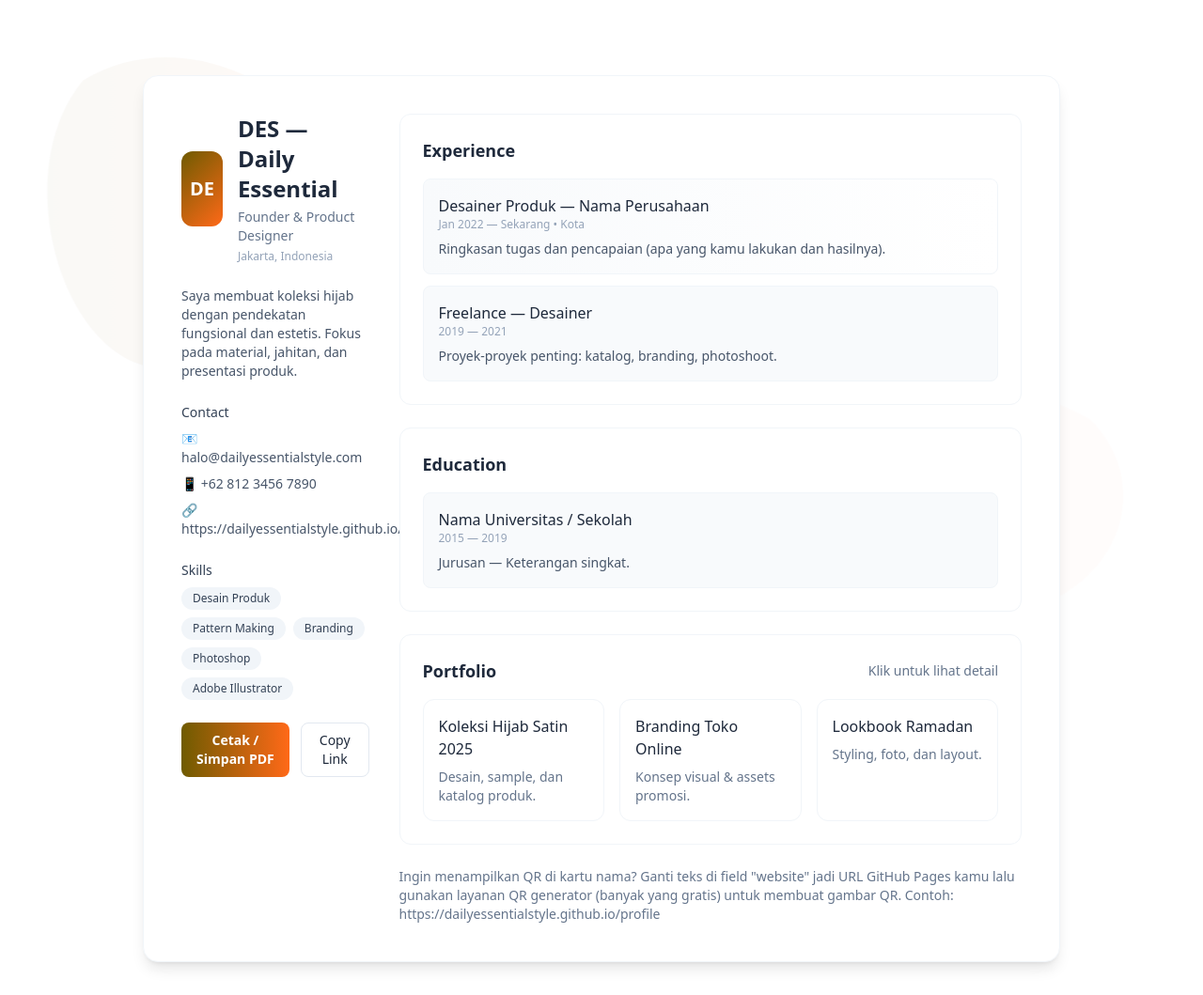
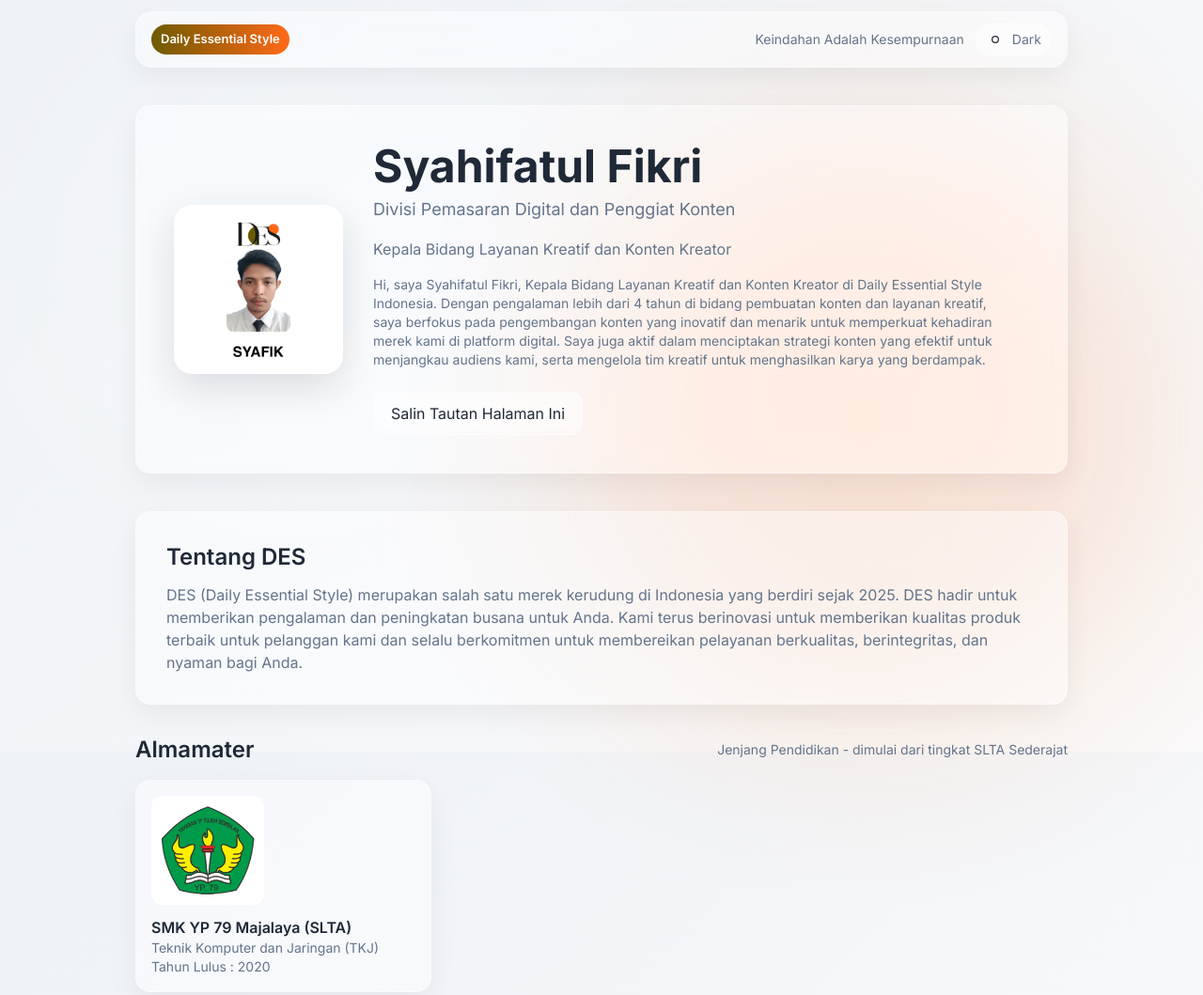
Before and after one commit to dailyessentialstyle/profile, a plain HTML site: page syafik/index.html in a window 1280 px wide. Shown: the top 1059 px of the page at 94% size. Drawn offline with nearby package versions, Linux system fonts and the light colour scheme.

Commit message:
Add files via upload

```diff
--- a/syafik/index.html
+++ b/syafik/index.html
@@ -1,186 +1,451 @@
 <!doctype html>
 <html lang="id">
+
 <head>
+  <!-- Oleh : Tim Dukungan TI Daily Essential Style Indonesia Divisi Internet dan Situs Jejaring -->
   <meta charset="utf-8" />
   <meta name="viewport" content="width=device-width,initial-scale=1" />
-  <title>Nama Kamu — CV / Portofolio</title>
+  <title>Syahifatul Fikri - Daily Essential Style Indonesia</title>
 
-  <!-- Tailwind Play CDN (fast for prototypes) -->
+  <!-- Fonts -->
+  <link href="https://fonts.googleapis.com/css2?family=Inter:wght@300;400;500;600;700&display=swap" rel="stylesheet">
+
+  <!-- Tailwind (dev CDN) -->
   <script src="https://cdn.tailwindcss.com"></script>
+
   <style>
-    :root{
-      --accent-1: #6F5B01; /* earthy */
-      --accent-2: #FF6918; /* orange */
+    :root {
+      --bg-1: #edf2f7;
+      /* light page */
+      --bg-2: #fafafa;
+      --text: #1f2937;
+      /* slate-800 */
+      --muted: #64748b;
+      /* slate-500 */
+      --glass: rgba(255, 255, 255, 0.45);
+      --glass-2: rgba(255, 255, 255, 0.10);
+      --border: rgba(255, 255, 255, 0.35);
+      --accent-1: #6F5B01;
+      /* earthy */
+      --accent-2: #FF6918;
+      /* orange */
+      --aura-white: rgba(255, 255, 255, 0.28);
+      --aura-orange: rgba(255, 105, 24, 0.18);
     }
-    @media print{.no-print{display:none!important}}
-    .focus-ring:focus{outline:4px solid rgba(111,91,1,0.12);outline-offset:4px}
-    .blob-1{animation:moveA 10s ease-in-out infinite}
-    .blob-2{animation:moveB 14s ease-in-out infinite}
-    @keyframes moveA{0%{transform:translateY(0) translateX(0) scale(1)}50%{transform:translateY(-18px) translateX(12px) scale(1.05)}100%{transform:translateY(0) translateX(0) scale(1)}}
-    @keyframes moveB{0%{transform:translateY(0) translateX(0) scale(1)}50%{transform:translateY(22px) translateX(-18px) scale(0.98)}100%{transform:translateY(0) translateX(0) scale(1)}}
-    .reveal{opacity:0;transform:translateY(8px);transition:opacity .6s ease,transform .6s ease}
-    .reveal.visible{opacity:1;transform:none}
+
+    /* DARK THEME VARIABLES */
+    [data-theme="dark"] {
+      --bg-1: #0b1220;
+      /* dark page */
+      --bg-2: #071124;
+      --text: #e6eef6;
+      /* light text */
+      --muted: #9aa7b8;
+      --glass: rgba(6, 10, 17, 0.48);
+      --glass-2: rgba(255, 255, 255, 0.02);
+      --border: rgba(255, 255, 255, 0.06);
+      --aura-white: rgba(255, 255, 255, 0.04);
+      --aura-orange: rgba(255, 105, 24, 0.08);
+    }
+
+    html,
+    body {
+      height: 100%;
+      background: linear-gradient(135deg, var(--bg-1), var(--bg-2));
+      color: var(--text);
+      font-family: Inter, system-ui, -apple-system, "Segoe UI", Roboto, "Helvetica Neue", Arial;
+      -webkit-font-smoothing: antialiased;
+      -moz-osx-font-smoothing: grayscale;
+      scroll-behavior: smooth;
+    }
+
+    /* NAV glass */
+    .nav-glass {
+      background: linear-gradient(180deg, rgba(255, 255, 255, 0.6), rgba(255, 255, 255, 0.25));
+      backdrop-filter: blur(12px) saturate(140%);
+      border-bottom: 1px solid var(--border);
+    }
+
+    [data-theme="dark"] .nav-glass {
+      background: linear-gradient(180deg, rgba(255, 255, 255, 0.03), rgba(255, 255, 255, 0.02));
+    }
+
+    /* CARD / GLASS */
+    .glass {
+      background: var(--glass);
+      backdrop-filter: blur(16px) saturate(160%);
+      -webkit-backdrop-filter: blur(16px) saturate(160%);
+      border-radius: 18px;
+      border: 1px solid var(--border);
+      box-shadow: 0 10px 30px rgba(2, 6, 23, 0.06);
+    }
+
+    .glass-2 {
+      background: var(--glass-2);
+      border-radius: 14px;
+      border: 1px solid var(--border);
+    }
+
+    /* Buttons */
+    .btn-glass {
+      background: linear-gradient(180deg, rgba(255, 255, 255, 0.28), rgba(255, 255, 255, 0.2));
+      backdrop-filter: blur(10px);
+      border-radius: 12px;
+      padding: 10px 18px;
+      border: 1px solid var(--border);
+      display: inline-flex;
+      align-items: center;
+      gap: 8px;
+      transition: transform .22s ease, box-shadow .22s ease, background .22s ease;
+    }
+
+    .btn-glass:hover {
+      transform: translateY(-3px);
+      box-shadow: 0 12px 26px rgba(2, 6, 23, 0.08);
+    }
+
+    [data-theme="dark"] .btn-glass {
+      background: linear-gradient(180deg, rgba(255, 255, 255, 0.03), rgba(255, 255, 255, 0.02));
+    }
+
+    /* Floating aura (left / right) */
+    .aura-1,
+    .aura-2 {
+      position: absolute;
+      border-radius: 999px;
+      filter: blur(120px);
+      transform: translateZ(0);
+      pointer-events: none;
+      opacity: 1;
+    }
+
+    .aura-1 {
+      width: 520px;
+      height: 520px;
+      left: 4%;
+      top: 6%;
+      background: var(--aura-white);
+      animation: floatA 10s ease-in-out infinite;
+    }
+
+    .aura-2 {
+      width: 640px;
+      height: 640px;
+      right: 3%;
+      bottom: 6%;
+      background: var(--aura-orange);
+      animation: floatB 12s ease-in-out infinite;
+      opacity: 0.9;
+    }
+
+    @keyframes floatA {
+      0% {
+        transform: translateY(0)
+      }
+
+      50% {
+        transform: translateY(-22px)
+      }
+
+      100% {
+        transform: translateY(0)
+      }
+    }
+
+    @keyframes floatB {
+      0% {
+        transform: translateY(0)
+      }
+
+      50% {
+        transform: translateY(18px)
+      }
+
+      100% {
+        transform: translateY(0)
+      }
+    }
+
+    /* hero image */
+    .hero-img {
+      width: 180px;
+      height: 180px;
+      border-radius: 20px;
+      object-fit: cover;
+      box-shadow: 0 14px 40px rgba(2, 6, 23, 0.12);
+    }
+
+
+    /* reveal (scroll) animation base */
+    .reveal {
+      opacity: 0;
+      transform: translateY(18px);
+      transition: opacity .7s cubic-bezier(.2, .9, .2, 1), transform .7s cubic-bezier(.2, .9, .2, 1);
+      will-change: opacity, transform;
+    }
+
+    .reveal.in-view {
+      opacity: 1;
+      transform: translateY(0);
+    }
+
+    /* image hover zoom */
+    .img-zoom {
+      transition: transform .4s ease;
+    }
+
+    .img-zoom:hover {
+      transform: scale(1.06) translateZ(0);
+    }
+
+    /* responsive tweaks */
+    @media (max-width:1024px) {
+      .hero-img {
+        width: 120px;
+        height: 120px;
+        border-radius: 14px;
+      }
+    }
+
+    @media (prefers-reduced-motion: reduce) {
+
+      .aura-1,
+      .aura-2,
+      .img-zoom,
+      .btn-glass {
+        animation: none !important;
+        transition: none !important;
+      }
+
+      .reveal {
+        transition: none !important;
+        opacity: 1;
+        transform: none;
+      }
+    }
+
+    /* small utility */
+    .muted {
+      color: var(--muted);
+    }
+
+    .accent-pill {
+      background: linear-gradient(90deg, var(--accent-1), var(--accent-2));
+      color: white;
+      padding: 6px 10px;
+      border-radius: 999px;
+      font-weight: 600;
+      font-size: 13px;
+    }
+
+    .topbar-toggle {
+      cursor: pointer;
+      padding: 6px 10px;
+      border-radius: 999px;
+      display: inline-flex;
+      gap: 8px;
+      align-items: center;
+    }
   </style>
 </head>
-<body class="antialiased text-slate-800 bg-white">
-  <svg class="pointer-events-none fixed left-0 top-0 -z-10 w-[80vw] max-w-xl opacity-30 blob-1" width="800" height="600" viewBox="0 0 800 600" fill="none" aria-hidden="true">
-    <defs>
-      <linearGradient id="g1" x1="0" x2="1">
-        <stop offset="0" stop-color="var(--accent-1)" />
-        <stop offset="1" stop-color="var(--accent-2)" />
-      </linearGradient>
-    </defs>
-    <path d="M120 40C220 -20 340 10 420 80C520 160 560 260 500 340C440 420 320 480 200 440C80 400 20 160 120 40Z" fill="url(#g1)" opacity="0.12"></path>
-  </svg>
 
-  <svg class="pointer-events-none fixed right-0 bottom-0 -z-10 w-[70vw] max-w-lg opacity-20 blob-2" width="700" height="500" viewBox="0 0 700 500" fill="none" aria-hidden="true">
-    <path d="M560 80C640 160 620 280 520 340C420 400 300 420 200 360C100 300 40 160 120 80C200 0 420 0 560 80Z" fill="var(--accent-2)" opacity="0.08"></path>
-  </svg>
+<body>
 
-  <main class="max-w-5xl mx-auto px-6 py-12 lg:py-20">
-    <div class="bg-white shadow-lg rounded-2xl overflow-hidden border border-slate-100">
-      <div class="grid grid-cols-1 lg:grid-cols-4 gap-6 lg:gap-8 p-6 lg:p-10">
+  <!-- Floating Aura -->
+  <div class="aura-1"></div>
+  <div class="aura-2"></div>
 
-        <aside class="lg:col-span-1 space-y-6">
-          <div class="flex items-center gap-4">
-            <div id="avatar" class="w-20 h-20 rounded-xl flex items-center justify-center text-xl font-semibold text-white" style="background:linear-gradient(135deg,var(--accent-1),var(--accent-2))">DE</div>
-            <div>
-              <h1 id="name" class="text-2xl font-semibold">Nama Depan Nama Belakang</h1>
-              <p id="title" class="text-sm text-slate-500 mt-1">Posisi yang Dilamar — Contoh: Desainer Hijab</p>
-              <div id="location" class="text-xs text-slate-400 mt-1">Kota • Indonesia</div>
-            </div>
+  <!-- NAV -->
+  <header class="fixed left-0 right-0 top-0 z-40">
+    <div class="max-w-5xl mx-auto px-4">
+      <div class="nav-glass glass flex items-center justify-between gap-4 py-3 px-4 mt-3">
+        <div class="flex items-center gap-3">
+          <div class="accent-pill">Daily Essential Style</div>
+        </div>
+
+        <div class="flex items-center gap-3">
+          <nav class="hidden md:flex gap-4 text-sm muted">
+            <!-- <a href="#about" class="hover:underline">Tentang</a> -->
+            <!-- <a href="#projects" class="hover:underline">Almamater</a> -->
+            <a href="#" class="hover:underline">Keindahan Adalah Kesempurnaan</a>
+          </nav>
+
+          <!-- Theme toggle -->
+          <div id="themeToggle" class="topbar-toggle btn-glass" aria-label="Toggle theme"
+            title="Toggle theme (light/dark)">
+            <svg id="iconSun" class="w-5 h-5" viewBox="0 0 24 24" fill="none" xmlns="http://www.w3.org/2000/svg">
+              <circle cx="12" cy="12" r="4" stroke="currentColor" stroke-width="1.5" />
+            </svg>
+            <svg id="iconMoon" class="w-5 h-5 hidden" viewBox="0 0 24 24" fill="none"
+              xmlns="http://www.w3.org/2000/svg">
+              <path d="M21 12.79A9 9 0 1111.21 3 7 7 0 0021 12.79z" stroke="currentColor" stroke-width="1.25"
+                fill="none" />
+            </svg>
+            <span class="text-sm muted hidden md:inline" id="themeLabel">Dark</span>
           </div>
+        </div>
+      </div>
+    </div>
+  </header>
 
-          <div class="space-y-3">
-            <div id="about" class="text-sm text-slate-600">Deskripsi singkat tentang kamu. Contoh: Saya desainer produk dengan 3 tahun pengalaman membuat koleksi hijab yang ramah pengguna dan estetis. Fokus pada kualitas jahit dan tren pasar.</div>
+  <!-- Main -->
+  <main class="max-w-5xl mx-auto px-4 pt-28 pb-20">
+
+    <!-- HERO -->
+    <section class="glass p-10 rounded-2xl overflow-hidden relative reveal" id="hero">
+      <div class="flex flex-col lg:flex-row items-center gap-8">
+        <!-- large centered photo (left on desktop) -->
+        <div class="flex-shrink-0 flex items-center justify-center w-full lg:w-auto">
+          <img src="assets/syafik.jpg" alt="Alfan" class="hero-img img-zoom">
+        </div>
+
+        <div class="flex-1 text-center lg:text-left">
+          <h1 class="text-4xl lg:text-5xl font-extrabold leading-tight mb-2">Syahifatul Fikri</h1>
+           <p class="muted text-lg mb-4">Divisi Pemasaran Digital dan Penggiat Konten</p>
+          <p class="muted text-md mb-4">Kepala Bidang Layanan Kreatif dan Konten Kreator</p>
+
+          <p class="text-sm muted max-w-2xl mx-auto lg:mx-0 mb-6">
+            Hi, saya Syahifatul Fikri, Kepala Bidang Layanan Kreatif dan Konten Kreator di Daily Essential Style
+            Indonesia. Dengan pengalaman lebih dari 4 tahun di bidang pembuatan konten dan layanan  kreatif, saya
+            berfokus pada pengembangan konten yang inovatif dan menarik untuk memperkuat kehadiran merek kami di
+            platform digital. Saya juga aktif dalam menciptakan strategi konten yang efektif untuk menjangkau audiens
+            kami, serta mengelola tim kreatif untuk menghasilkan karya yang berdampak.
+          </p>
+          <div class="flex justify-center lg:justify-start gap-3">
+            <!-- <a href="#" class="btn-glass">LinkedIn</a> -->
+            <button onclick="copyLink()" class="btn-glass">Salin Tautan Halaman Ini</button>
           </div>
+        </div>
+      </div>
+    </section>
 
-          <div class="space-y-2">
-            <h3 class="text-sm font-medium text-slate-700">Contact</h3>
-            <a id="email" href="mailto:email@domain.com" class="block text-sm text-slate-600 hover:underline">📧 email@domain.com</a>
-            <a id="phone" href="tel:+6281234567890" class="block text-sm text-slate-600 hover:underline">📱 +62 812 3456 7890</a>
-            <a id="website" href="#" class="block text-sm text-slate-600 hover:underline">🔗 dailyessentialstyle.github.io/profile</a>
-          </div>
+    <!-- Mengenai DES -->
+    <section id="about" class="mt-10 reveal">
+      <div class="glass p-8 rounded-2xl">
+        <h2 class="text-2xl font-semibold mb-3">Tentang DES</h2>
+        <p class="muted">DES (Daily Essential Style) merupakan salah satu merek kerudung di Indonesia yang berdiri sejak
+          2025. DES hadir untuk memberikan pengalaman dan peningkatan busana untuk Anda. Kami terus berinovasi untuk
+          memberikan kualitas produk terbaik untuk pelanggan kami dan selalu berkomitmen untuk membereikan pelayanan
+          berkualitas, berintegritas, dan nyaman bagi Anda.</p>
+      </div>
+    </section>
 
-          <div>
-            <h3 class="text-sm font-medium text-slate-700">Skills</h3>
-            <div id="skills" class="mt-2 flex flex-wrap gap-2">
-              <span class="text-xs px-3 py-1 rounded-full bg-slate-100 text-slate-700">Desain</span>
-              <span class="text-xs px-3 py-1 rounded-full bg-slate-100 text-slate-700">Photoshop</span>
-              <span class="text-xs px-3 py-1 rounded-full bg-slate-100 text-slate-700">Ilustrasi</span>
-              <span class="text-xs px-3 py-1 rounded-full bg-slate-100 text-slate-700">Manajemen Produk</span>
-            </div>
-          </div>
+    <!-- Almamater -->
+    <section id="projects" class="mt-8 reveal">
+      <div class="flex items-center justify-between mb-4">
+        <h2 class="text-2xl font-semibold">Almamater</h2>
+        <div class="muted text-sm">Jenjang Pendidikan - dimulai dari tingkat SLTA Sederajat</div>
+      </div>
 
-          <div class="flex gap-3 mt-2 no-print">
-            <button class="print-btn focus-ring px-4 py-2 rounded-lg text-sm font-semibold" onclick="window.print()" style="background:linear-gradient(90deg,var(--accent-1),var(--accent-2));color:white">Cetak / Simpan PDF</button>
-            <button class="copy-btn px-4 py-2 rounded-lg text-sm border border-slate-200" onclick="copyURL()">Copy Link</button>
-          </div>
-        </aside>
-
-        <section class="lg:col-span-3 space-y-6">
-
-          <div class="reveal p-4 lg:p-6 bg-white rounded-xl border border-slate-100">
-            <h2 class="text-lg font-semibold text-slate-800">Experience</h2>
-
-            <article class="mt-4 space-y-3">
-              <div class="p-4 rounded-lg bg-gradient-to-r from-slate-50 to-white border border-slate-100">
-                <h3 class="font-medium">Desainer Produk — Nama Perusahaan</h3>
-                <div class="text-xs text-slate-400">Jan 2022 — Sekarang • Kota</div>
-                <p class="text-sm text-slate-600 mt-2">Ringkasan tugas dan pencapaian (apa yang kamu lakukan dan hasilnya).</p>
-              </div>
-
-              <div class="p-4 rounded-lg bg-slate-50 border border-slate-100">
-                <h3 class="font-medium">Freelance — Desainer</h3>
-                <div class="text-xs text-slate-400">2019 — 2021</div>
-                <p class="text-sm text-slate-600 mt-2">Proyek-proyek penting: katalog, branding, photoshoot.</p>
-              </div>
-            </article>
-          </div>
-
-          <div class="reveal p-4 lg:p-6 bg-white rounded-xl border border-slate-100">
-            <h2 class="text-lg font-semibold text-slate-800">Education</h2>
-            <div class="mt-4 p-4 rounded-lg bg-slate-50 border border-slate-100">
-              <h3 class="font-medium">Nama Universitas / Sekolah</h3>
-              <div class="text-xs text-slate-400">2015 — 2019</div>
-              <p class="text-sm text-slate-600 mt-2">Jurusan — Keterangan singkat.</p>
-            </div>
-          </div>
-
-          <div class="reveal p-4 lg:p-6 bg-white rounded-xl border border-slate-100">
-            <div class="flex items-center justify-between">
-              <h2 class="text-lg font-semibold text-slate-800">Portfolio</h2>
-              <div class="text-sm text-slate-500">Klik untuk lihat detail</div>
-            </div>
-
-            <div id="projects" class="mt-4 grid grid-cols-1 sm:grid-cols-2 lg:grid-cols-3 gap-4">
-            </div>
-          </div>
-
-          <footer class="text-sm text-slate-500">Ingin menampilkan QR di kartu nama? Ganti teks di field "website" jadi URL GitHub Pages kamu lalu gunakan layanan QR generator (banyak yang gratis) untuk membuat gambar QR. Contoh: https://dailyessentialstyle.github.io/profile</footer>
-        </section>
+      <div class="grid grid-cols-1 sm:grid-cols-2 lg:grid-cols-3 gap-6">
+        <!-- project card -->
+        <article class="glass p-4 rounded-2xl reveal">
+          <img src="assets/SMK.jpg" alt="almt1" class="rounded-xl mb-3" style="width:120px; height:auto;">
+          <h3 class="font-semibold">SMK YP 79 Majalaya (SLTA)</h3>
+          <p class="muted text-sm">Teknik Komputer dan Jaringan (TKJ)</p>
+          <p class="muted text-sm">Tahun Lulus : 2020</p>
+        </article>
 
       </div>
-    </div>
+    </section>
+
+    <!-- CONTACT -->
+    <section id="contact" class="mt-10 reveal">
+      <div class="glass p-8 rounded-2xl">
+        <h2 class="text-2xl font-semibold mb-3">Kontak</h2>
+        <p>Jika Anda ingin menghubungi saya untuk keperluan profesional, kolaborasi, atau pertanyaan lainnya, silakan
+          gunakan informasi kontak di bawah ini:</p>
+
+        <br>
+
+        <p class="muted">Pos-el: <a href="#" class="hover:underline">syafik.marketing.des@outlook.com</a></p>
+        <p class="muted">Media WhatsApp: <a href="#" class="hover:underline">+62 85861562366</a></p>
+        <div class="mt-4 flex gap-3">
+          <a href="mailto:syafik.marketing.des@outlook.com" class="btn-glass">Kirim Surel</a>
+          <a href="https://wa.me/6285861562366" class="btn-glass">Media WhatsApp</a>
+        </div>
+      </div>
+    </section>
+
+    <footer class="mt-12 text-sm muted text-center">© <span id="year"></span>Daily Essential Style . Hak Cipta Dilindungi Undang-Undang</footer>
   </main>
 
   <script>
-    const data = {
-      initials: 'DE',
-      name: 'DES — Daily Essential',
-      title: 'Founder & Product Designer',
-      location: 'Jakarta, Indonesia',
-      email: 'halo@dailyessentialstyle.com',
-      phone: '+62 812 3456 7890',
-      website: 'https://dailyessentialstyle.github.io/profile',
-      about: 'Saya membuat koleksi hijab dengan pendekatan fungsional dan estetis. Fokus pada material, jahitan, dan presentasi produk.',
-      skills: ['Desain Produk','Pattern Making','Branding','Photoshop','Adobe Illustrator'],
-      projects: [
-        {title:'Koleksi Hijab Satin 2025', desc:'Desain, sample, dan katalog produk.'},
-        {title:'Branding Toko Online', desc:'Konsep visual & assets promosi.'},
-        {title:'Lookbook Ramadan', desc:'Styling, foto, dan layout.'},
-      ]
+    // ---- Theme (auto + toggle) ----
+    const root = document.documentElement;
+    const themeToggle = document.getElementById('themeToggle');
+    const themeLabel = document.getElementById('themeLabel');
+    const iconSun = document.getElementById('iconSun');
+    const iconMoon = document.getElementById('iconMoon');
+
+    // determine initial theme
+    function getInitialTheme() {
+      const saved = localStorage.getItem('theme');
+      if (saved) return saved;
+      // follow system
+      return window.matchMedia && window.matchMedia('(prefers-color-scheme: dark)').matches ? 'dark' : 'light';
     }
 
-    document.getElementById('avatar').textContent = data.initials;
-    document.getElementById('name').textContent = data.name;
-    document.getElementById('title').textContent = data.title;
-    document.getElementById('location').textContent = data.location;
-    document.getElementById('email').textContent = '📧 ' + data.email; document.getElementById('email').href = 'mailto:' + data.email;
-    document.getElementById('phone').textContent = '📱 ' + data.phone; document.getElementById('phone').href = 'tel:' + data.phone.replaceAll(' ','');
-    document.querySelector('#website').textContent = '🔗 ' + data.website; document.querySelector('#website').href = data.website;
-    document.getElementById('about').textContent = data.about;
+    function applyTheme(t) {
+      if (t === 'dark') {
+        document.documentElement.setAttribute('data-theme', 'dark');
+        themeLabel && (themeLabel.textContent = 'Light');
+        iconSun.classList.add('hidden'); iconMoon.classList.remove('hidden');
+      } else {
+        document.documentElement.removeAttribute('data-theme');
+        themeLabel && (themeLabel.textContent = 'Dark');
+        iconSun.classList.remove('hidden'); iconMoon.classList.add('hidden');
+      }
+      localStorage.setItem('theme', t);
+    }
 
-    const skillsEl = document.getElementById('skills'); skillsEl.innerHTML = '';
-    data.skills.forEach(s=>{ const sp = document.createElement('span'); sp.className='text-xs px-3 py-1 rounded-full bg-slate-100 text-slate-700'; sp.textContent = s; skillsEl.appendChild(sp); });
+    // init
+    const initial = getInitialTheme();
+    applyTheme(initial);
 
-    const projectsEl = document.getElementById('projects'); projectsEl.innerHTML = '';
-    data.projects.forEach(p=>{
-      const card = document.createElement('a');
-      card.className = 'block p-4 rounded-xl border border-slate-100 bg-white hover:shadow-lg transition transform hover:-translate-y-1 focus-ring';
-      card.href = '#';
-      card.innerHTML = '<h4 class="font-medium text-slate-800">' + p.title + '</h4><p class="text-sm text-slate-500 mt-2">' + p.desc + '</p>';
-      projectsEl.appendChild(card);
+    // toggle
+    themeToggle.addEventListener('click', () => {
+      const current = localStorage.getItem('theme') === 'dark' ? 'dark' : 'light';
+      const next = current === 'dark' ? 'light' : 'dark';
+      applyTheme(next);
     });
 
-    function copyURL(){
-      navigator.clipboard.writeText(data.website).then(()=>{
-        const btn = document.querySelector('.copy-btn');
-        btn.textContent = 'Link Disalin';
-        setTimeout(()=>btn.textContent = 'Copy Link',1500);
+    // react to system changes if user didn't pick explicitly
+    window.matchMedia && window.matchMedia('(prefers-color-scheme: dark)').addEventListener('change', e => {
+      const saved = localStorage.getItem('theme');
+      if (!saved) applyTheme(e.matches ? 'dark' : 'light');
+    });
+
+    // ---- Reveal on scroll (IntersectionObserver) ----
+    const revealEls = document.querySelectorAll('.reveal');
+    const io = new IntersectionObserver((entries, obs) => {
+      entries.forEach(entry => {
+        if (entry.isIntersecting) {
+          entry.target.classList.add('in-view');
+          obs.unobserve(entry.target);
+        }
       });
+    }, { threshold: 0.14 });
+
+    revealEls.forEach(el => io.observe(el));
+
+    // ---- small helpers ----
+    function copyLink() {
+      navigator.clipboard.writeText(location.href).then(() => {
+        alert('Tautan disalin ke clipboard');
+      }).catch(() => { /* ignore */ });
     }
 
-    window.copyURL = copyURL;
+    // set year
+    document.getElementById('year').textContent = new Date().getFullYear();
 
-    const reveals = document.querySelectorAll('.reveal');
-    const io = new IntersectionObserver((entries)=>{
-      entries.forEach(e=>{ if(e.isIntersecting){ e.target.classList.add('visible'); io.unobserve(e.target); } });
-    },{threshold:0.12});
-    reveals.forEach(r=>io.observe(r));
+    // respect reduced motion: disable animations if user prefers reduced motion
+    const reduce = window.matchMedia('(prefers-reduced-motion: reduce)').matches;
+    if (reduce) {
+      document.querySelectorAll('.aura-1, .aura-2').forEach(n => n.style.animation = 'none');
+    }
+  </script>
 
-    document.addEventListener('keydown',(e)=>{ if(e.key === 'Tab'){ document.body.classList.remove('no-focus') }});
+</body>
 
-  </script>
-</body>
 </html>
```
Also changed, not shown: syafik/assets/SMK.jpg (added), syafik/assets/syafik.jpg (added).
